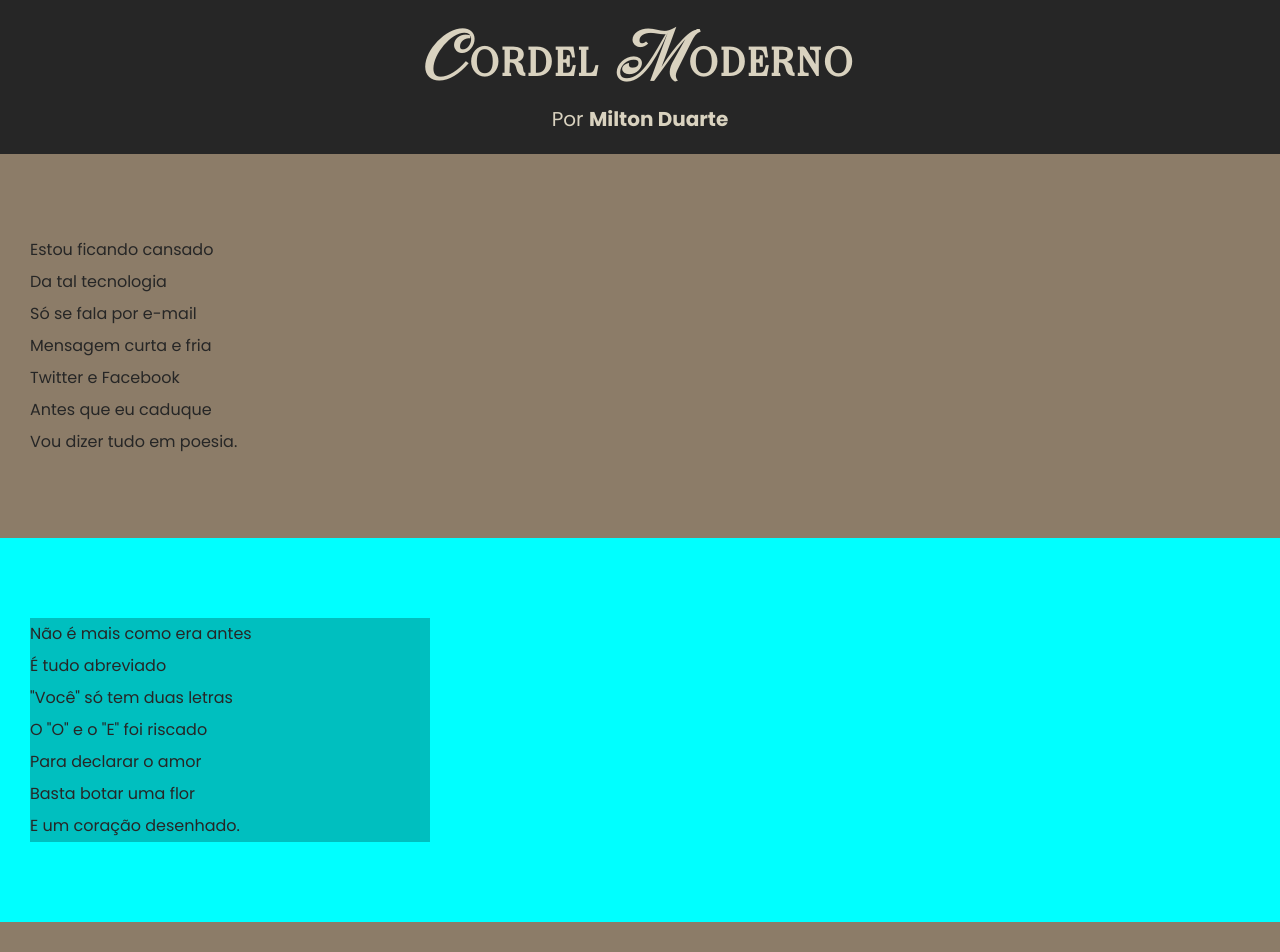
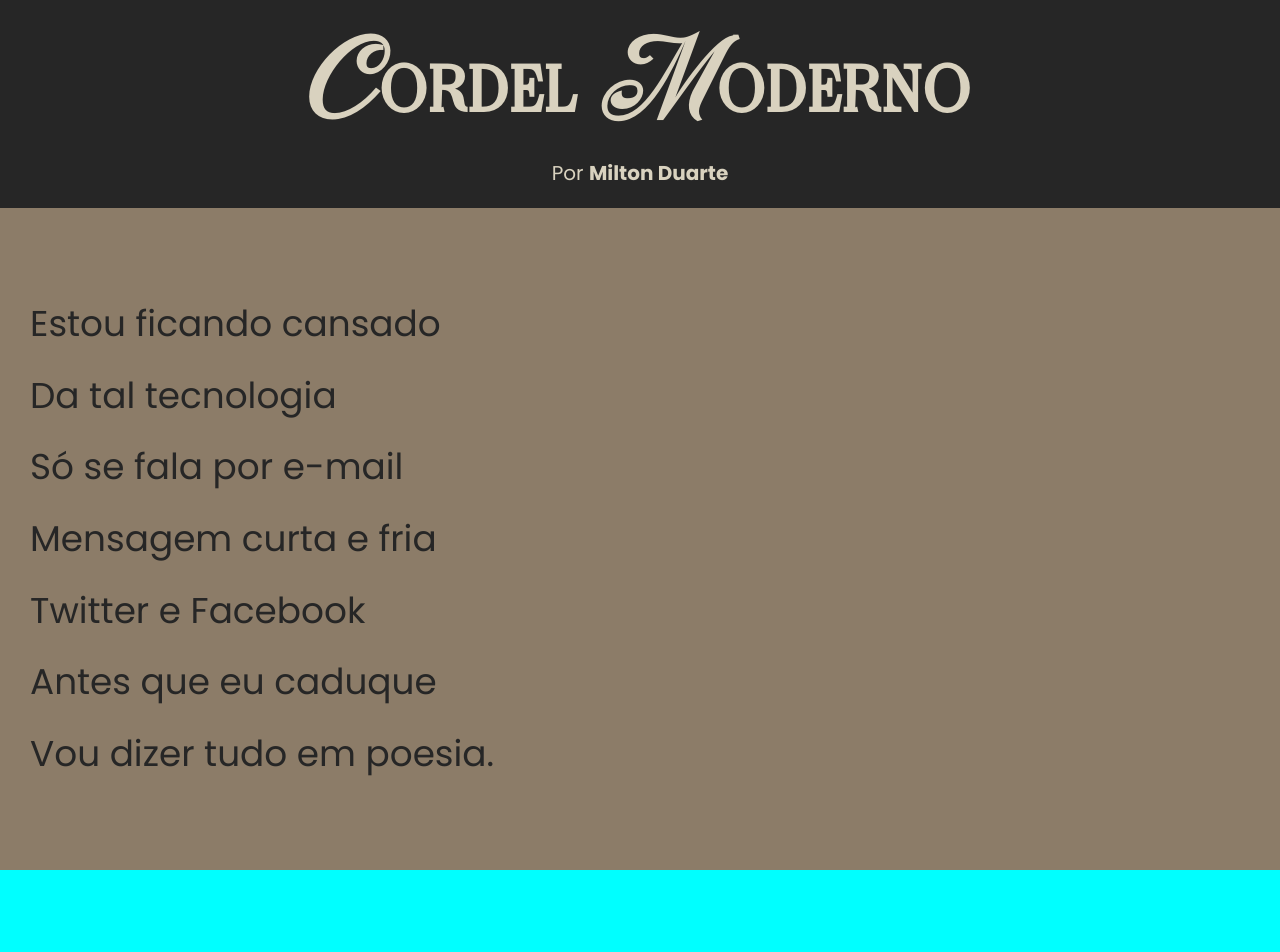
Before and after one commit to kevenscharttz/projeto-cordel, a plain HTML site: page index.html in a window 1280 px wide. Shown: the top 952 px of the page. Drawn offline with Linux system fonts and the light colour scheme.

Commit message:
atualização da folha de estilo
alterado tamanhos do titulo e conteúdo, utilizando a viewport de largura

```diff
--- a/css/style.css
+++ b/css/style.css
@@ -1,4 +1,6 @@
 @charset "UTF-8";
+
+@import url('https://fonts.googleapis.com/css2?family=Poppins:ital,wght@0,100;0,200;0,300;0,400;0,500;0,600;0,700;0,800;0,900;1,100;1,200;1,300;1,400;1,500;1,600;1,700;1,800;1,900&display=swap');
 
 @font-face {
     font-family: Wonderful;
@@ -6,8 +8,8 @@
 }
 
 :root {
-    --fonte-titulo: 'Wonderful';
-    --fonte-corpo: 'Poppins';
+    --fonte-titulo: 'Wonderful', sans-serif;
+    --fonte-corpo: 'Poppins', sans-serif;
     --cor0: #262626;
     --cor1: #D9D2BF;
     --cor2: #D9BB62;
@@ -35,7 +37,7 @@ header {
 header > h1{
     font-family: var(--fonte-titulo);
     color: var(--cor1);
-    font-size: 70px;
+    font-size: 9vw;
     padding-top: 20px;
     letter-spacing: 5px;
 }
@@ -61,15 +63,18 @@ section{
     padding-bottom: 10vh;
     line-height: 2em;
     padding-left: 30px;
+    font-size: 2.8vw;
 }
 
 section.fundo {
     background-color: aqua;
-
+    padding-top: 12vh;
+    padding-bottom: 12vh;
 }
 
 section.fundo p {
-    width: 400px;
+    display: inline-block;
+    padding: 5px;
     background-color: hsla(0, 0%, 0%, 0.25);
 }
 
--- a/index.html
+++ b/index.html
@@ -5,9 +5,6 @@
         <meta name="viewport" content="width=device-width, initial-scale=1.0">
         <title>Cordel Moderno</title>
         <link rel="stylesheet" href="./css/style.css">
-        <link rel="preconnect" href="https://fonts.googleapis.com">
-        <link rel="preconnect" href="https://fonts.gstatic.com" crossorigin>
-        <link href="https://fonts.googleapis.com/css2?family=Poppins:ital,wght@0,100;0,200;0,300;0,400;0,500;0,600;0,700;0,800;0,900;1,100;1,200;1,300;1,400;1,500;1,600;1,700;1,800;1,900&display=swap" rel="stylesheet">
     </head>
     <body>
         <header>
```
